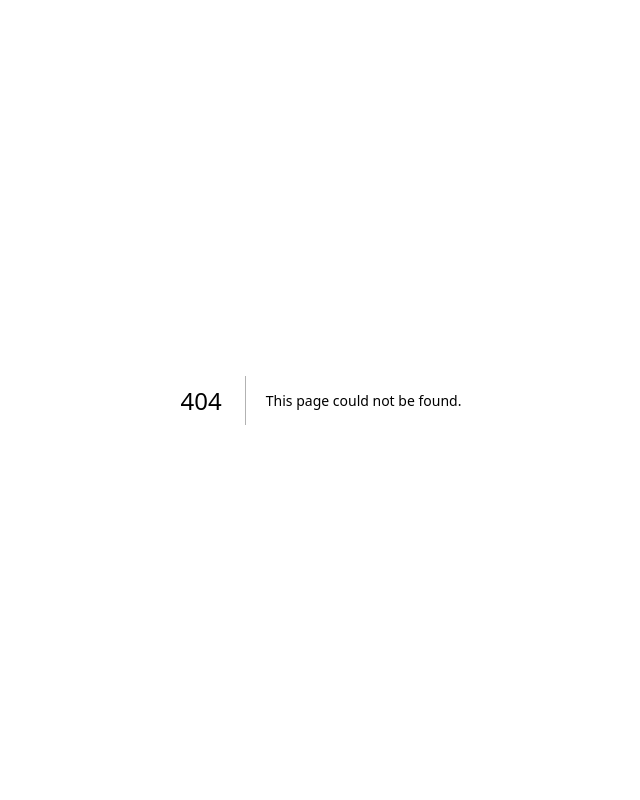
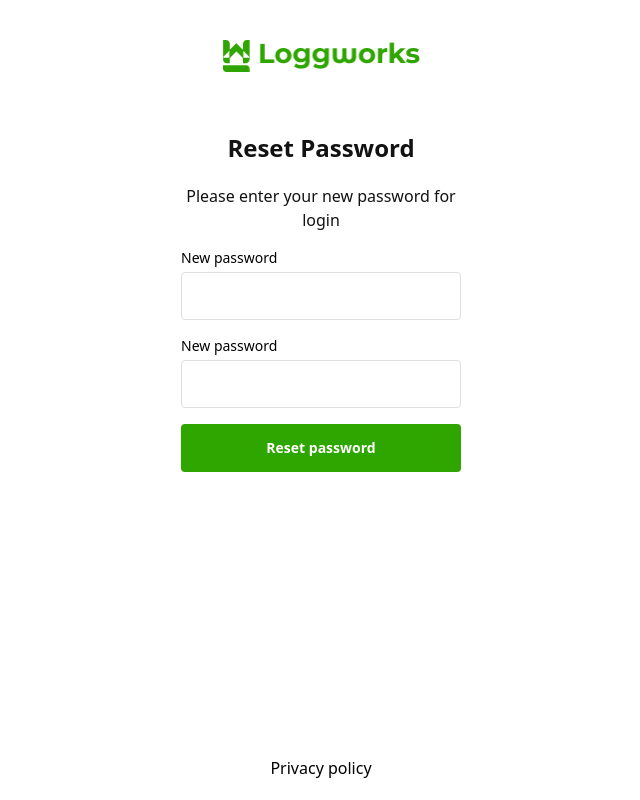
Before and after one commit to Dynamitetechdev/loggworks, a Next.js app: page /reset/confirm-password in a window 1280 px wide. Before the commit this address had no page. Shown: the whole page, without its empty margins (319-959 px from the left). Built offline with nearby package versions, Linux system fonts and the light colour scheme.

Commit message:
Chore: Building

```diff
--- a/components/auth/authForm/index.tsx
+++ b/components/auth/authForm/index.tsx
@@ -1,5 +1,6 @@
 import Image from "next/image";
 import Link from "next/link";
+import { useRouter } from "next/router";
 import { useState } from "react";
 import PhoneInput from "react-phone-input-2";
 import "react-phone-input-2/lib/style.css";
@@ -7,15 +8,16 @@ import "react-phone-input-2/lib/style.css";
 interface AuthFormProp {
   title: string;
   login?: boolean;
+  route?: any;
 }
 interface FormData {
   email?: string;
   phoneNumber?: string;
   password: string;
 }
-const AuthForm: React.FC<AuthFormProp> = ({ title, login }) => {
+const AuthForm: React.FC<AuthFormProp> = ({ title, login, route }) => {
+  const Goto = useRouter();
   const [numberReactInput, setNumberReactInput] = useState<any>(null);
-
   const [star, setStar] = useState<any[]>(Array(4).fill(""));
   const [inputOption, setInputOption] = useState<string>("phone");
   const [passwordVisibity, setPasswordVisibity] = useState<boolean>(false);
@@ -36,6 +38,8 @@ const AuthForm: React.FC<AuthFormProp> = ({ title, login }) => {
   const handleSubmit = (e: any): void => {
     e.preventDefault();
     console.log(formData);
+
+    Goto.push(route);
   };
 
   console.log(numberReactInput);
--- a/components/auth/verify/index.tsx
+++ b/components/auth/verify/index.tsx
@@ -4,6 +4,7 @@ import { useEffect, useRef, useState } from "react";
 import PhoneInput from "react-phone-input-2";
 import "react-phone-input-2/lib/style.css";
 import Testimonial from "../testimonial";
+import { useRouter } from "next/router";
 
 interface AuthFormProp {
   title: string;
@@ -14,7 +15,8 @@ interface FormData {
   FACode: any;
 }
 let currentInputIndex: number;
-const VerifyForm: React.FC<AuthFormProp> = ({ title, login }) => {
+const VerifyForm: React.FC<AuthFormProp> = ({ title, login, route }) => {
+  const Goto = useRouter();
   const [verifyCode, setVerifyCode] = useState<string[]>(new Array(5).fill(""));
   const [editNumber, setEditNumber] = useState<boolean>(false);
   const [timer, setTimer] = useState<number>(60);
@@ -28,6 +30,8 @@ const VerifyForm: React.FC<AuthFormProp> = ({ title, login }) => {
   const handleSubmit = (e: any): void => {
     e.preventDefault();
     console.log(formData);
+
+    Goto.push("/personal");
   };
 
   const [activeInputIndex, setActiveInputIndex] = useState<number>(0);
--- /dev/null
+++ b/components/reset/alert.tsx
@@ -0,0 +1,65 @@
+import Image from "next/image";
+import Link from "next/link";
+import { useState } from "react";
+import PhoneInput from "react-phone-input-2";
+import "react-phone-input-2/lib/style.css";
+
+interface AuthFormProp {
+  title: string;
+  newPassword?: boolean;
+  sub?: string;
+}
+interface FormData {
+  email?: string;
+  newPassword?: string;
+  confirmPassword?: string;
+}
+const AlertBanner: React.FC<AuthFormProp> = ({ title, newPassword, sub }) => {
+  const [numberReactInput, setNumberReactInput] = useState<any>(null);
+
+  const [formData, setFormData] = useState<FormData>({
+    email: "",
+    newPassword: "",
+    confirmPassword: "",
+  });
+
+  const handleOnChange = (event: any): void => {
+    setFormData((prevData: FormData) => ({
+      ...prevData,
+      [event.target.name]: event.target.value,
+    }));
+  };
+
+  const handleSubmit = (e: any): void => {
+    e.preventDefault();
+    console.log(formData);
+  };
+
+  console.log(numberReactInput);
+  return (
+    <div className="authForm text-center h-screen">
+      <div className="right flex flex-col formInput px-5 md:w-3/12 md:mx-auto md:my-auto ">
+        <div className="logo mx-auto my-10">
+          <Image
+            src={"/assets/images/Logo-green.png"}
+            width={197}
+            height={32}
+            alt=""
+          />
+        </div>
+        <h1 className="max-sm:mt-12 max-sm:text-center form_header max-sm:text-left text-2xl font-bold text-greyDark md:my-5">
+          {title}
+        </h1>
+        <p className="text-center text-greyDark">{sub}</p>
+        <Link href={"/login"} className="text-center underline text-green">
+          Back to login
+        </Link>
+        <p className="absolute bottom-5 left-1/2 transform -translate-x-1/2">
+          Privacy policy
+        </p>
+      </div>
+    </div>
+  );
+};
+
+export default AlertBanner;
--- a/components/reset/form.tsx
+++ b/components/reset/form.tsx
@@ -7,13 +7,14 @@ import "react-phone-input-2/lib/style.css";
 interface AuthFormProp {
   title: string;
   newPassword?: boolean;
+  sub?: string;
 }
 interface FormData {
   email?: string;
   newPassword?: string;
   confirmPassword?: string;
 }
-const ResetForm: React.FC<AuthFormProp> = ({ title, newPassword }) => {
+const ResetForm: React.FC<AuthFormProp> = ({ title, newPassword, sub }) => {
   const [numberReactInput, setNumberReactInput] = useState<any>(null);
 
   const [formData, setFormData] = useState<FormData>({
@@ -46,16 +47,14 @@ const ResetForm: React.FC<AuthFormProp> = ({ title, newPassword }) => {
             alt=""
           />
         </div>
-        <h1 className="max-sm:mt-12 max-sm:text-center form_header max-sm:text-left text-2xl md:font-bold text-greyDark md:my-5">
+        <h1 className="max-sm:mt-12 max-sm:text-center form_header max-sm:text-left text-2xl font-bold text-greyDark md:my-5">
           {title}
         </h1>
-        <p className="text-center">
-          Please enter your email address and we will send you a password reset
-          link
-        </p>
+        <p className="text-center text-greyDark">{sub}</p>
 
         <div className="max-sm:mt-10">
-          <form action="" onSubmit={handleSubmit} className="mb-10">
+          <form action="" onSubmit={handleSubmit}>
+            {!newPassword ? (
               <div className="md:mb-4">
                 <div className="password mb-4">
                   <label
@@ -76,15 +75,61 @@ const ResetForm: React.FC<AuthFormProp> = ({ title, newPassword }) => {
                   </div>
                 </div>
 
+                <button className="mb-10 w-full h-[48px] bg-green  font-bold py-2 px-4 rounded">
+                  {newPassword ? "Reset password" : "Send reset link"}
+                </button>
+                <Link
+                  href={"/login"}
+                  className="text-center underline text-green"
+                >
+                  Back to login
+                </Link>
+              </div>
+            ) : (
+              <div className="md:my-4">
+                <div className="password mb-4">
+                  <label
+                    className="block text-gray-700 text-sm font-bold mb-1 text-left"
+                    id="newPassword"
+                  >
+                    <span>New password</span>
+                  </label>
+                  <div className="relative">
+                    <input
+                      className="border border-grey rounded w-full py-2 px-3 text-gray-700 h-[48px]"
+                      id="newPassword"
+                      type="text"
+                      name="newPassword"
+                      value={formData.newPassword}
+                      onChange={handleOnChange}
+                    />
+                  </div>
+                </div>
+                <div className="password mb-4">
+                  <label
+                    className="block text-gray-700 text-sm font-bold mb-1 text-left"
+                    id="confirmPassword"
+                  >
+                    <span>New password</span>
+                  </label>
+                  <div className="relative">
+                    <input
+                      className="border border-grey rounded w-full py-2 px-3 text-gray-700 h-[48px]"
+                      id="confirmPassword"
+                      type="text"
+                      name="confirmPassword"
+                      value={formData.confirmPassword}
+                      onChange={handleOnChange}
+                    />
+                  </div>
+                </div>
+
                 <button className="w-full h-[48px] bg-green  font-bold py-2 px-4 rounded">
                   {newPassword ? "Reset password" : "Send reset link"}
                 </button>
               </div>
+            )}
           </form>
-
-          <Link href={"/login"} className="text-center underline text-green">
-            Back to login
-          </Link>
         </div>
 
         <p className="absolute bottom-5 left-1/2 transform -translate-x-1/2">
--- a/pages/login/index.tsx
+++ b/pages/login/index.tsx
@@ -2,6 +2,6 @@ import "react-phone-input-2/lib/style.css";
 import ReactPhoneInput from "react-phone-input-2";
 import AuthForm from "../../components/auth/authForm";
 const Login = () => {
-  return <AuthForm title="Log In" login={true} />;
+  return <AuthForm title="Log In" login={true} route={"/verify"} />;
 };
 export default Login;
--- /dev/null
+++ b/pages/reset/confirm-password.tsx
@@ -0,0 +1,13 @@
+import ResetForm from "../../components/reset/form";
+
+const ConfirmNewPassword = () => {
+  return (
+    <ResetForm
+      title="Reset Password"
+      sub={"Please enter your new password for login"}
+      newPassword={true}
+    />
+  );
+};
+
+export default ConfirmNewPassword;
--- /dev/null
+++ b/pages/reset/email-sent.tsx
@@ -0,0 +1,12 @@
+import AlertBanner from "../../components/reset/alert";
+
+const EmailSent = () => {
+  return (
+    <AlertBanner
+      title="Password reset email sent."
+      sub="A reset link has been sent to your mailbox. Check and click the link to reset password."
+    />
+  );
+};
+
+export default EmailSent;
--- a/pages/reset/reset-password.tsx
+++ b/pages/reset/reset-password.tsx
@@ -3,7 +3,10 @@ import ResetForm from "../../components/reset/form";
 const ResetPassword = () => {
   return (
     <div className="">
-      <ResetForm title="Reset Password" />
+      <ResetForm
+        title="Reset Password"
+        sub="Please enter your email address and we will send you a password reset link"
+      />
     </div>
   );
 };
--- a/pages/signup/index.tsx
+++ b/pages/signup/index.tsx
@@ -6,7 +6,7 @@ const SignUp = () => {
   const [phoneNumber, SetPhoneNumer] = useState<any>(null);
 
   const [star, setStar] = useState<any[]>(Array(4).fill(""));
-  return <AuthForm title="Join Loggworks for free" />;
+  return <AuthForm title="Join Loggworks for free" route={"/verify"} />;
 };
 
 export default SignUp;
--- a/styles/globals.scss
+++ b/styles/globals.scss
@@ -27,10 +27,8 @@ button {
   transform: translate(-50%);
 }
 
-.personalForm {
-  input {
-    outline-color: #2fa500;
-  }
+input {
+  outline-color: #2fa500;
 }
 
 //Media Queries
```
Lines whose indentation alone changed are shown as unchanged.
